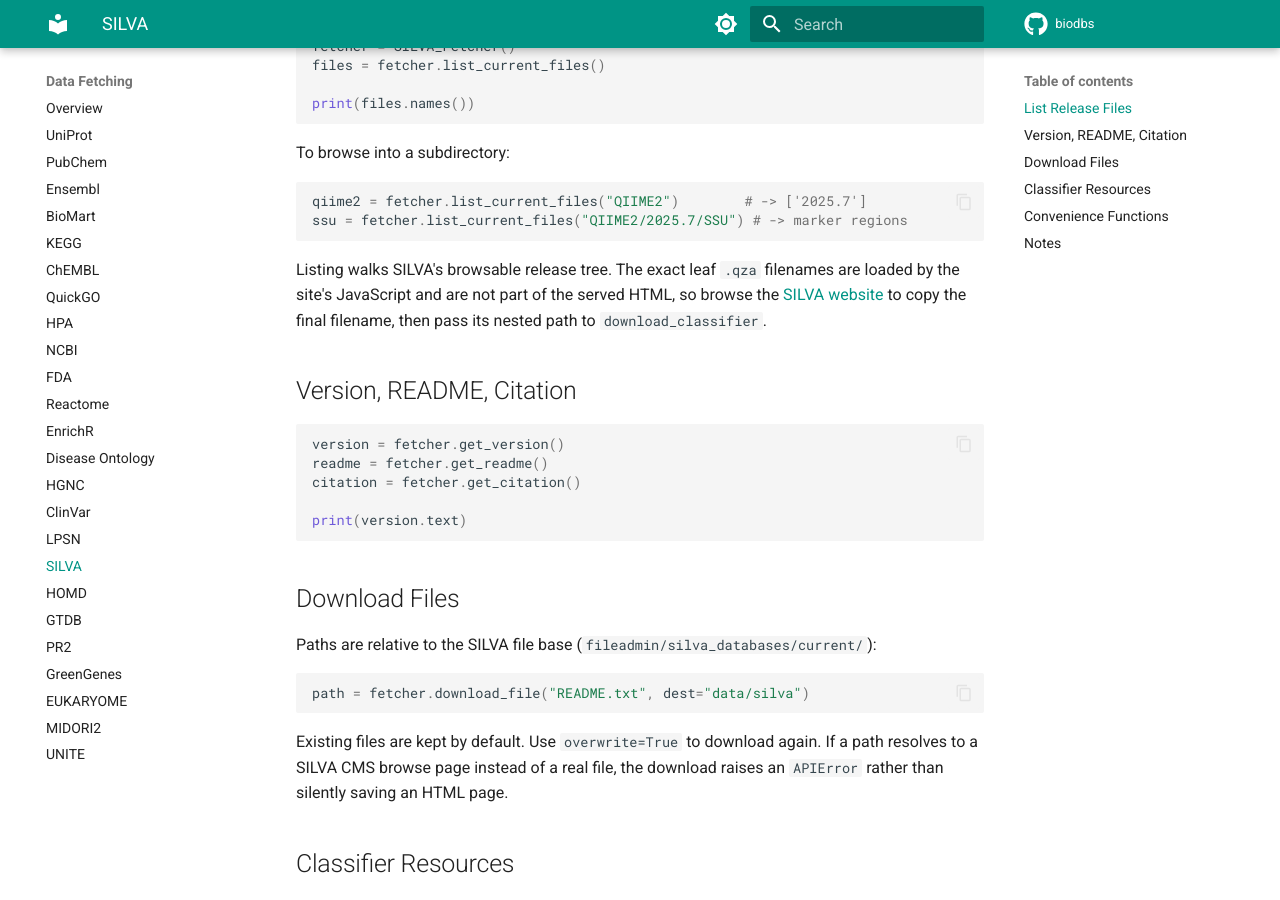
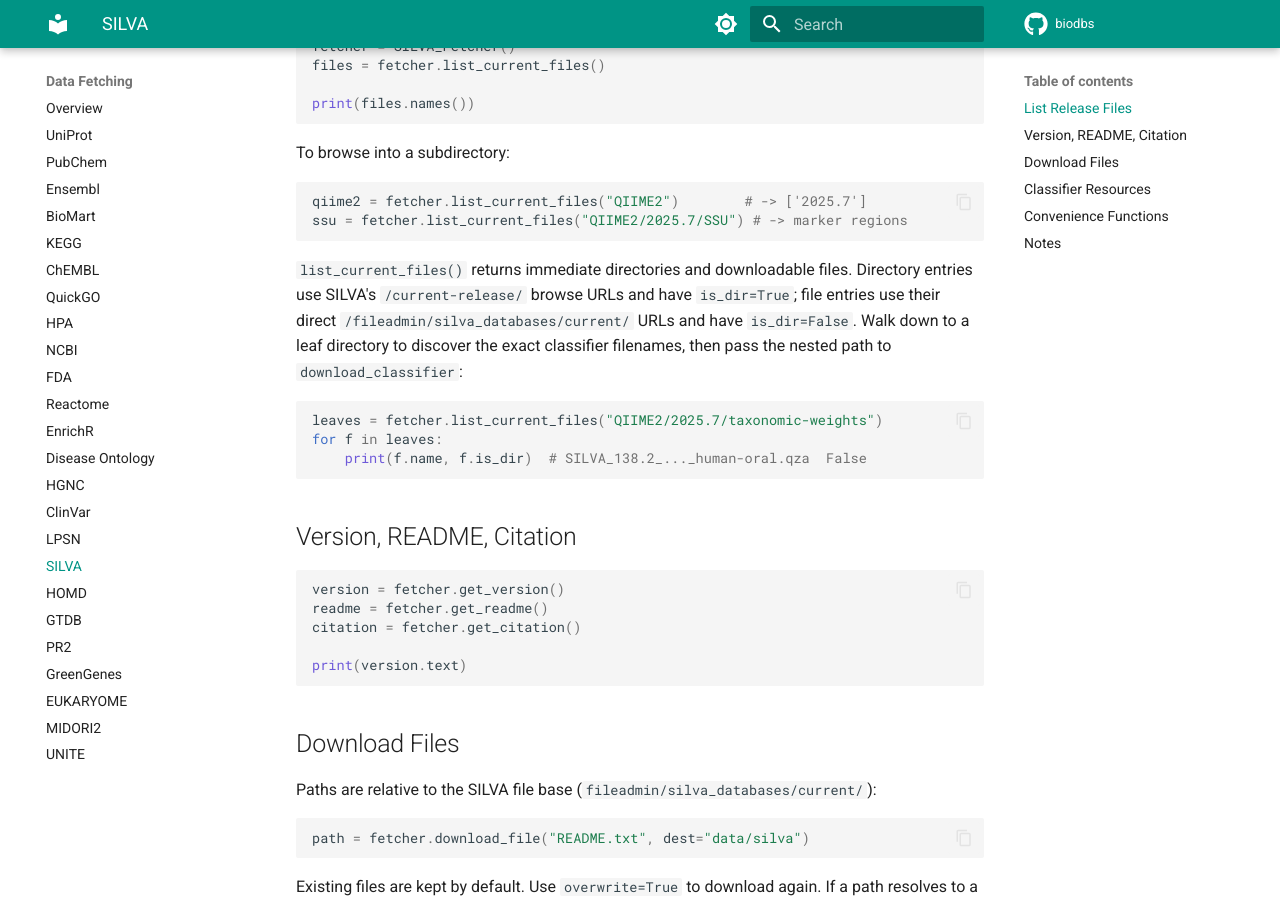
Before and after one commit to qwerty239qwe/biodbs, an MkDocs documentation site: the page built from docs/fetch/silva.md, in a window 1280 px wide and 900 px high, scrolled down 381 px. Built offline with MkDocs 1.6.1 and Material for MkDocs 9.7.7, drawn with Linux system fonts in a browser that asks for light colours; comment, search, counter and statistics services are not loaded.

Commit message:
fix: expose SILVA classifier files in listings

````diff
--- a/docs/fetch/silva.md
+++ b/docs/fetch/silva.md
@@ -20,10 +20,17 @@ qiime2 = fetcher.list_current_files("QIIME2")        # -> ['2025.7']
 ssu = fetcher.list_current_files("QIIME2/2025.7/SSU") # -> marker regions
 ```
 
-Listing walks SILVA's browsable release tree. The exact leaf `.qza` filenames are
-loaded by the site's JavaScript and are not part of the served HTML, so browse the
-[SILVA website](https://www.arb-silva.de/current-release/) to copy the final
-filename, then pass its nested path to `download_classifier`.
+`list_current_files()` returns immediate directories and downloadable files.
+Directory entries use SILVA's `/current-release/` browse URLs and have
+`is_dir=True`; file entries use their direct `/fileadmin/silva_databases/current/`
+URLs and have `is_dir=False`. Walk down to a leaf directory to discover the exact
+classifier filenames, then pass the nested path to `download_classifier`:
+
+```python
+leaves = fetcher.list_current_files("QIIME2/2025.7/taxonomic-weights")
+for f in leaves:
+    print(f.name, f.is_dir)  # SILVA_138.2_..._human-oral.qza  False
+```
 
 ## Version, README, Citation
 
````
Also changed, not shown: 2 other files.
